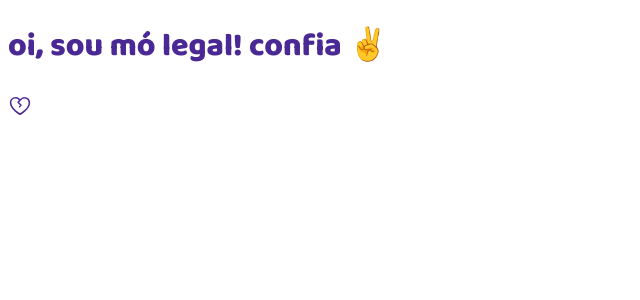
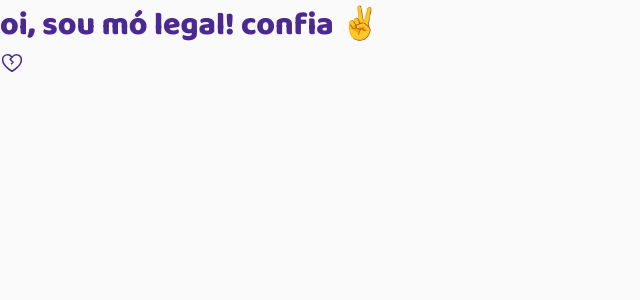
Before and after one commit to jessicaMarquess/coffee-delivery, a React (Vite) app: page / in a window 1280 px wide. Shown: the top 300 px of the page, without its empty margins (0-640 px from the left). Built offline with nearby package versions, Linux system fonts and the light colour scheme.

Commit message:
ajustes em configurações

```diff
--- a/src/App.tsx
+++ b/src/App.tsx
@@ -1,5 +1,6 @@
 import styled, { ThemeProvider } from 'styled-components'
 import { defaultTheme } from './styles/themes/default'
+import { GlobalStyle } from './styles/themes/global'
 
 import { HeartBreak } from 'phosphor-react'
 
@@ -14,6 +15,7 @@ function App() {
     <ThemeProvider theme={defaultTheme}>
       <Container>oi, sou mó legal! confia ✌️</Container>
       <HeartBreak size={24} color="#4B2995" />
+      <GlobalStyle />
     </ThemeProvider>
   )
 }
--- a/src/styles/themes/global.ts
+++ b/src/styles/themes/global.ts
@@ -12,8 +12,8 @@ export const GlobalStyle = createGlobalStyle`
   }
 
   body {
+    -webkit-font-smoothing: antialiased;
     background: ${(props) => props.theme['bg-default']};
-    -webkit-font-smoothing: antialiased;
   }
 
   body, input, textarea, button {
```
